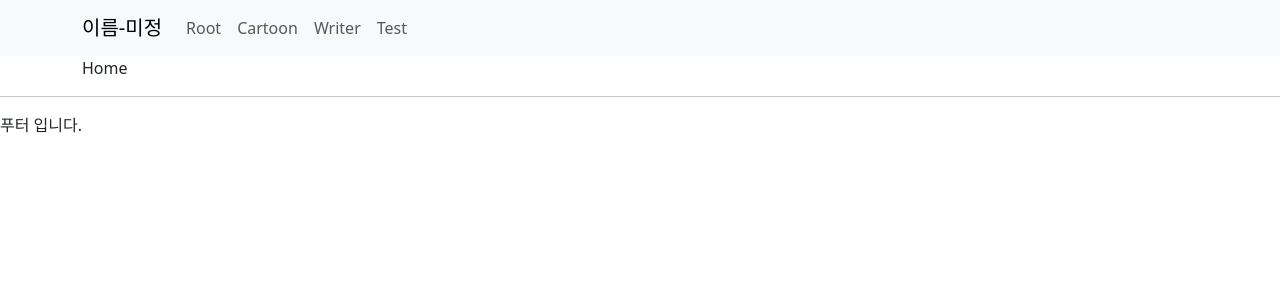
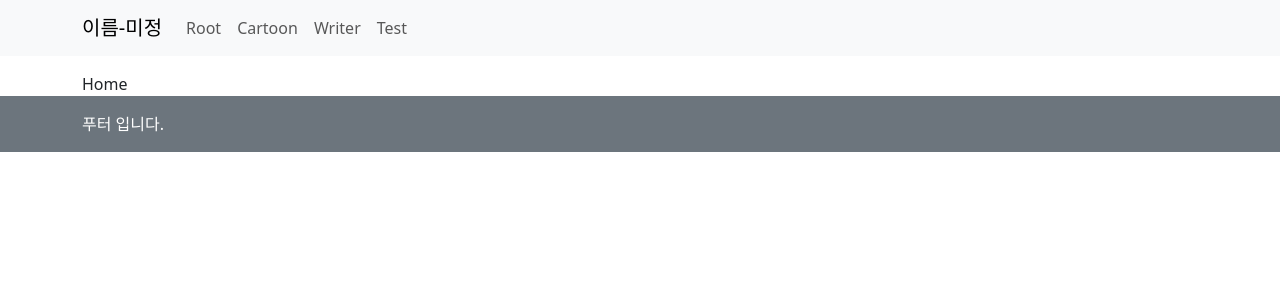
Before and after one commit to sisu-01/cartoon_frontend, a React (Create React App) app: page / in a window 1280 px wide. Shown: the top 300 px of the page. Built offline with nearby package versions, Linux system fonts and the light colour scheme.

Commit message:
푸터  꾸미기

```diff
--- a/src/index.js
+++ b/src/index.js
@@ -15,7 +15,7 @@ const root = ReactDOM.createRoot(document.getElementById('root'));
 root.render(
     <BrowserRouter>
         <Header />
-        <Container fluid='md'>
+        <Container fluid='md' className='pt-3'>
             <App />
         </Container>
         <Footer />
--- a/src/layouts/Footer.js
+++ b/src/layouts/Footer.js
@@ -1,10 +1,13 @@
 import React from 'react';
+
+import Container from 'react-bootstrap/Container';
 
 function Footer() {
     return (
-        <footer>
-            <hr/>
-            푸터 입니다.
+        <footer className='bg-secondary py-3'>
+            <Container fluid='md'>
+                <span className='text-white'>푸터 입니다.</span>
+            </Container>
         </footer>
     );
 };
```
